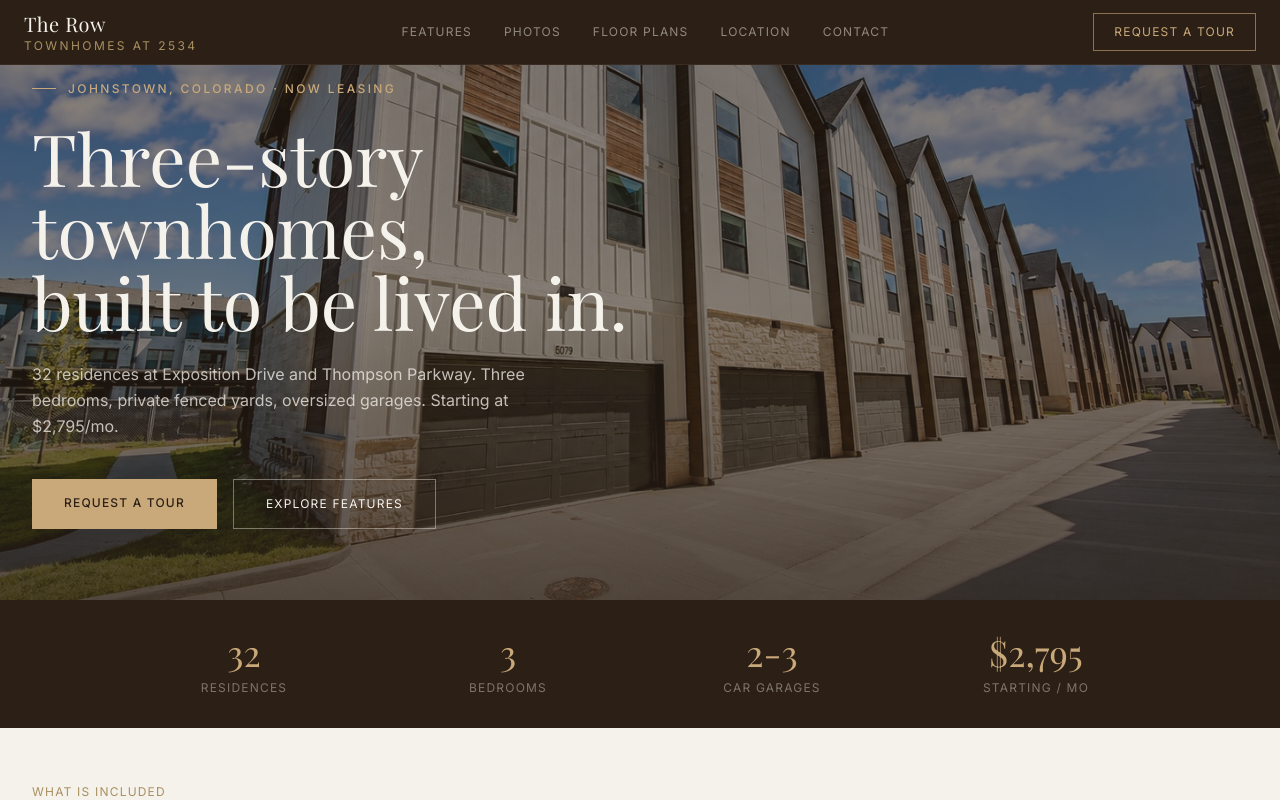
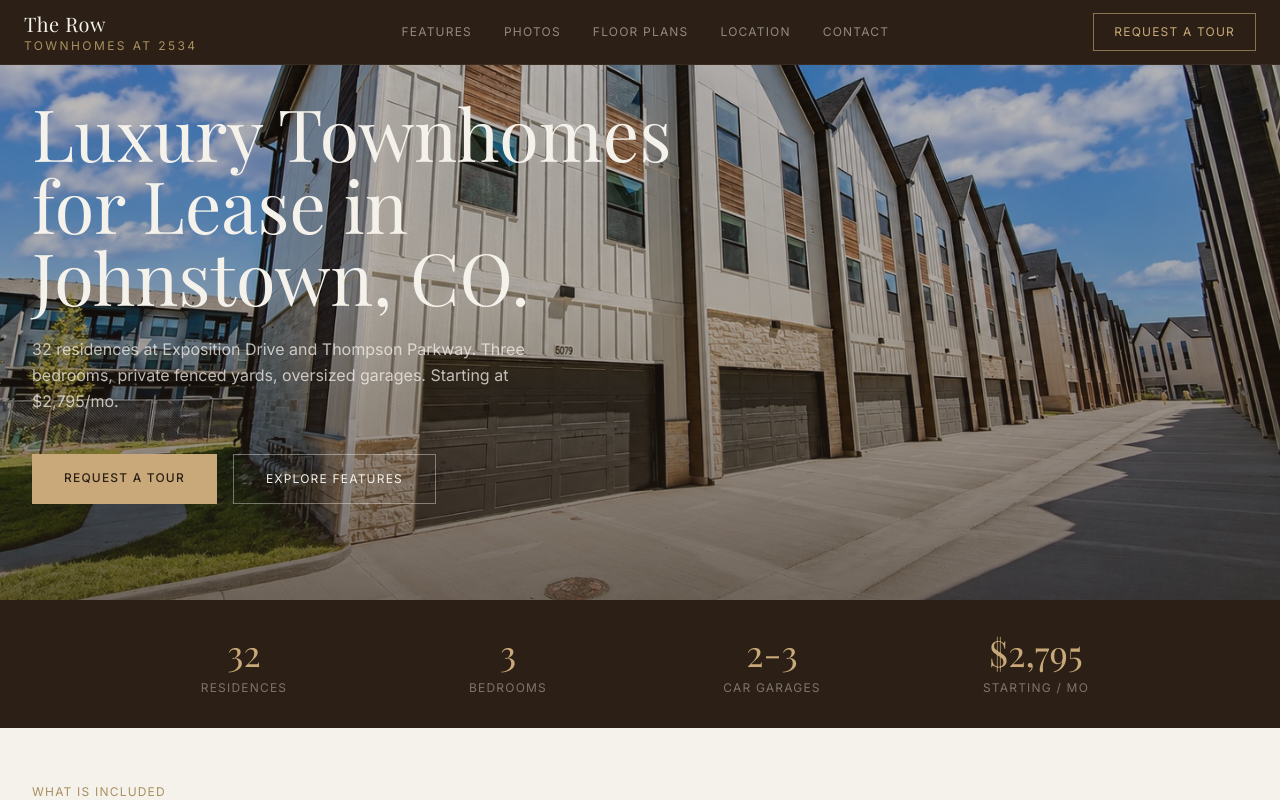
Before and after one commit to Waaberg/row-townhomes, a Next.js app: page / in a window 1280 px wide. Shown: the top 800 px of the page. Built offline with nearby package versions, Linux system fonts and the light colour scheme; a web font is replaced by a local one.

Commit message:
Hero - new headline, lighter overlay

```diff
--- a/app/page.tsx
+++ b/app/page.tsx
@@ -407,16 +407,12 @@ export default function Home() {
       <section className="relative h-[75vh] min-h-[560px] flex items-center">
         <div className="absolute inset-0">
           <Image src="/images/exterior-street.jpg" alt="The Row Townhomes at 2534 — Johnstown, CO" fill className="object-cover object-center" priority sizes="100vw" />
-          <div className="absolute inset-0 bg-gradient-to-b from-brown/60 via-brown/55 to-brown/80" />
+          <div className="absolute inset-0 bg-gradient-to-b from-brown/30 via-brown/35 to-brown/65" />
         </div>
         <div className="relative z-10 max-w-7xl mx-auto px-8 w-full">
           <div className="max-w-2xl">
-            <div className="inline-flex items-center gap-3 mb-6">
-              <div className="w-6 h-px bg-champagne" />
-              <p className="font-sans text-xs tracking-[0.2em] uppercase text-champagne font-medium">Johnstown, Colorado &middot; Now Leasing</p>
-            </div>
             <h1 className="font-serif text-5xl sm:text-6xl lg:text-7xl text-off-white font-light leading-[1.05] mb-6">
-              Three-story townhomes,<br />built to be lived in.
+              Luxury Townhomes<br />for Lease in<br />Johnstown, CO.
             </h1>
             <p className="font-sans text-off-white/75 text-base leading-relaxed mb-10 max-w-lg">
               32 residences at Exposition Drive and Thompson Parkway. Three bedrooms, private fenced yards, oversized garages. Starting at $2,795/mo.
```
